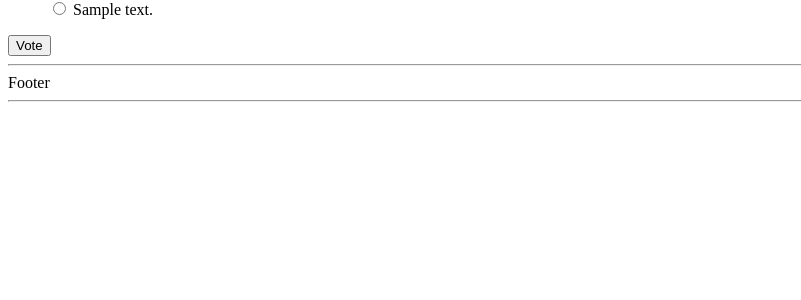
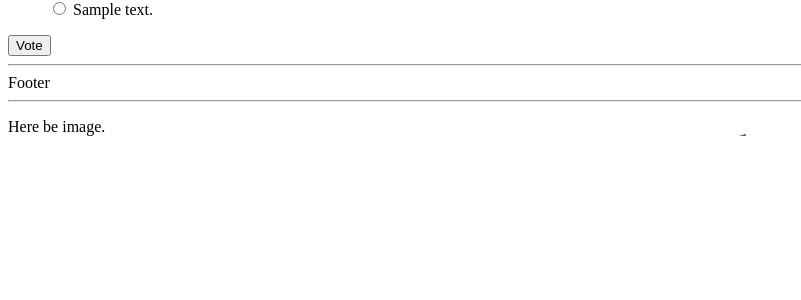
Before and after one commit to mayk93/DjangoUdemy, a Django app: page /polls/1/vote in a window 1280 px wide. Shown: the part 161-461 px from the top of the page, without its empty margins (0-801 px from the left). Run offline with Django 3.2, Linux system fonts and the light colour scheme; tables that the repository leaves empty hold one stand-in row (values such as "Sample post").

Commit message:
Basic Css.

```diff
--- /dev/null
+++ b/djangoudemy/polls/static/polls/style.css
@@ -0,0 +1,10 @@
+li a
+{
+    color: green;
+}
+
+.image
+{
+  background: white url('images/python3.png') no-repeat;
+  background-image: url('images/python3.png');
+}
--- a/djangoudemy/polls/templates/polls/base.html
+++ b/djangoudemy/polls/templates/polls/base.html
@@ -1,13 +1,17 @@
+{% load staticfiles %}
+
 <!DOCTYPE html>
 <html>
  <head>
   <meta charset="UTF-8">
   <title>Django Tutorial</title>
+  <link rel="stylesheet" type="text/css" href="{% static 'polls/style.css' %}"/>
  </head>
  <body>
    {% include "polls/header.html" %}
    {% block mainContent %}
    {% endblock %}
    {% include "polls/footer.html" %}
+   <p class="image">Here be image.</p>
  </body>
 </html>
```
Also changed, not shown: djangoudemy/polls/static/polls/images/Python3.png (added), 3 other files.
